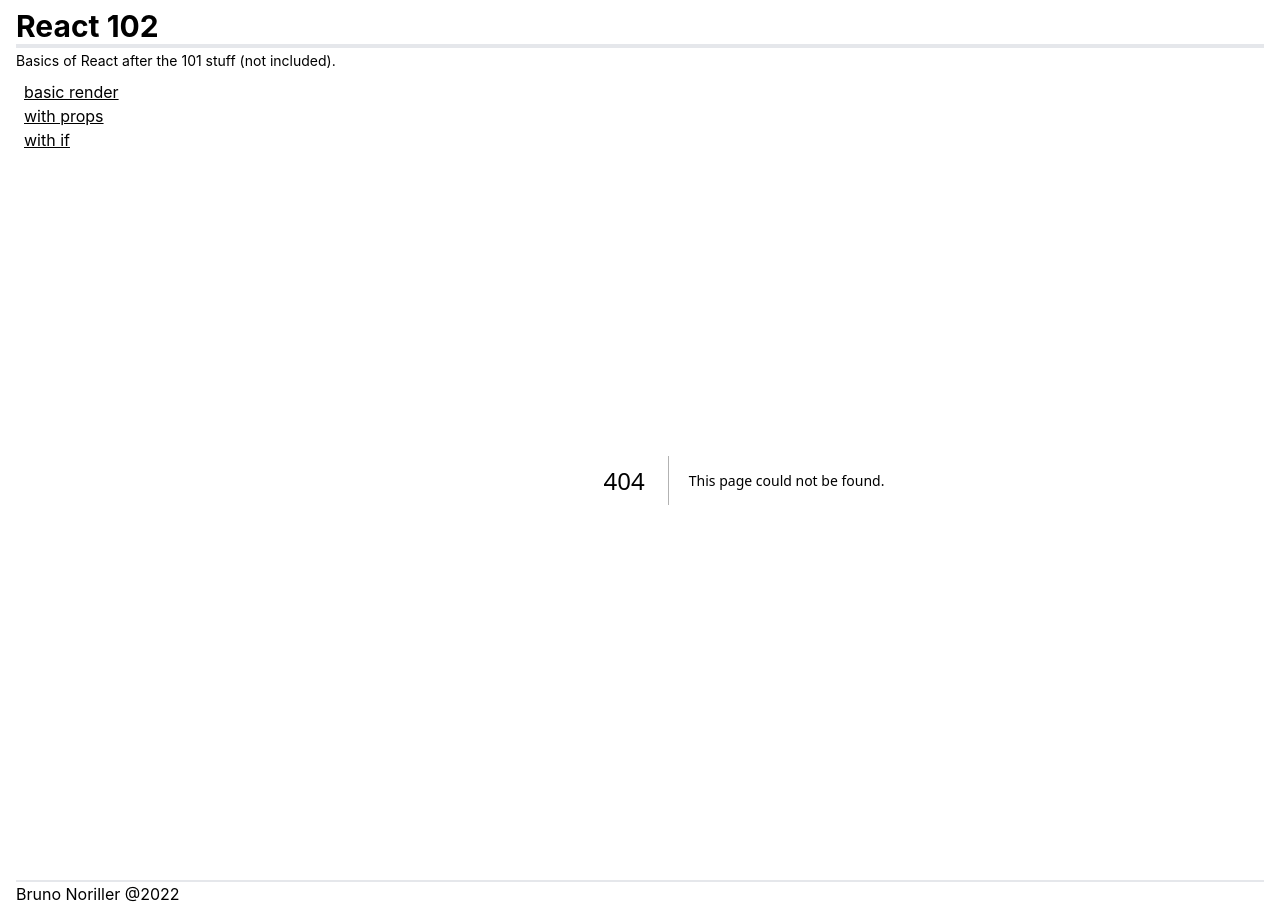
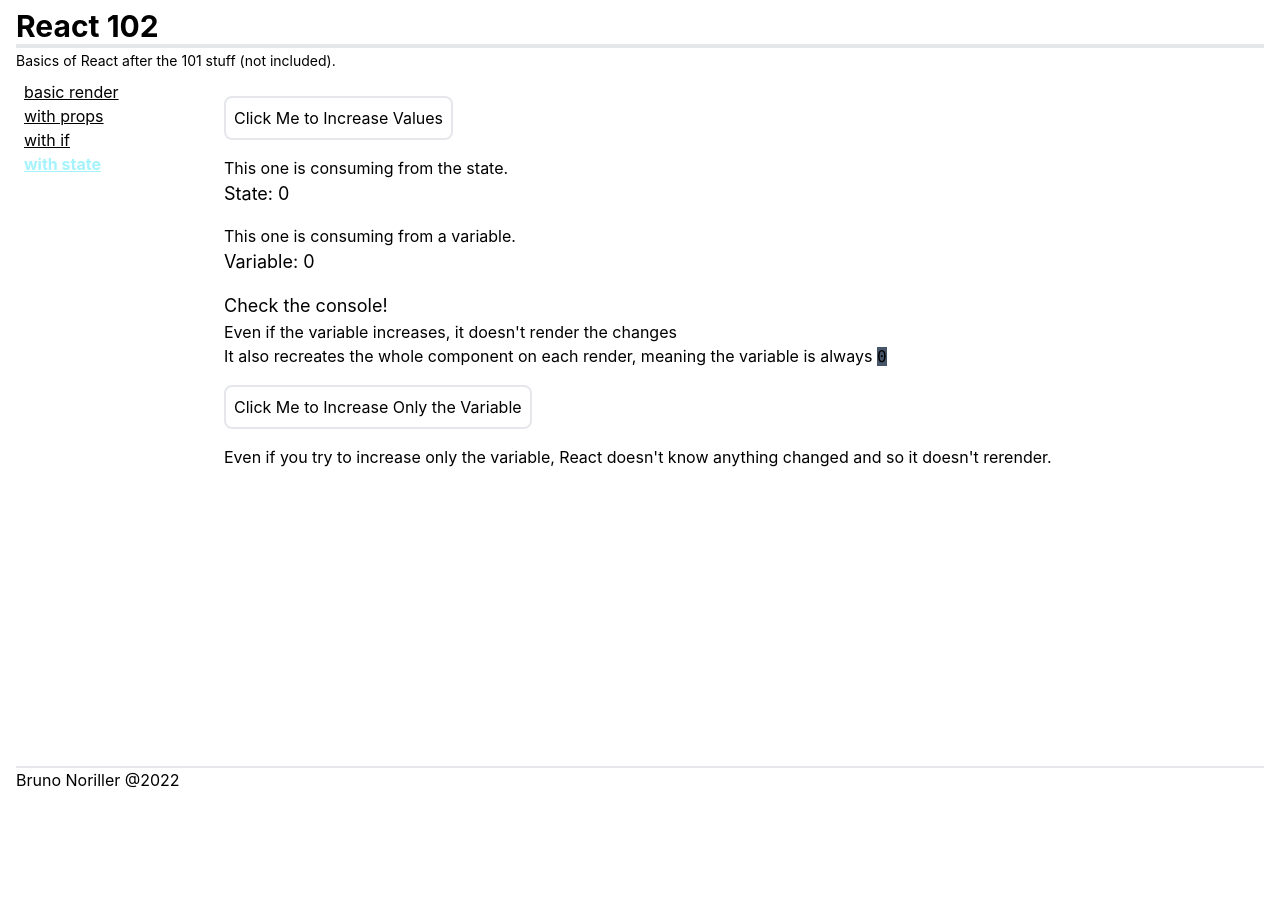
Before and after one commit to Noriller/react102, a Next.js app: page /4-state in a window 1280 px wide. Before the commit this address had no page. After the commit the page ends 800 px from the top, so only its background shows below. Built offline with nearby package versions, Linux system fonts and the light colour scheme.

Commit message:
adding state

```diff
--- /dev/null
+++ b/pages/4-state.tsx
@@ -0,0 +1,53 @@
+import { useState } from 'react';
+
+export default function WithState() {
+  const [state, setState] = useState(0);
+  let outsideState = 0;
+
+  const handleClick = (all = true) => {
+    all && setState(s => s + 1);
+    outsideState += 1;
+
+    console.log({ state, outsideState });
+  };
+
+  return (
+    <div>
+      <div className='my-4 border-2 rounded-lg p-2 w-max hover:text-blue-500'>
+        <button onClick={() => handleClick()}>
+          Click Me to Increase Values
+        </button>
+      </div>
+
+      <div className='my-4'>
+        <p>This one is consuming from the state.</p>
+        <p className='text-lg'>State: {state}</p>
+      </div>
+      <div className='my-4'>
+        <p>This one is consuming from a variable.</p>
+        <p className='text-lg'>Variable: {outsideState}</p>
+      </div>
+      <div className='my-4'>
+        <p className='text-lg'>Check the console!</p>
+        <p>
+          Even if the variable increases, it doesn&apos;t render the changes
+        </p>
+        <p>
+          It also recreates the whole component on each render, meaning the
+          variable is always <pre className='inline bg-slate-600'>0</pre>
+        </p>
+        <div>
+          <div className='my-4 border-2 rounded-lg p-2 w-max hover:text-blue-500'>
+            <button onClick={() => handleClick(false)}>
+              Click Me to Increase Only the Variable
+            </button>
+          </div>
+          <p>
+            Even if you try to increase only the variable, React doesn&apos;t
+            know anything changed and so it doesn&apos;t rerender.
+          </p>
+        </div>
+      </div>
+    </div>
+  );
+}
--- a/src/SideBar.tsx
+++ b/src/SideBar.tsx
@@ -8,6 +8,9 @@
     ['/1-basic', 'basic render'],
     ['/2-props', 'with props'],
     ['/3-if', 'with if'],
+    ['/4-state', 'with state'],
+    // ['/', ''],
+    // ['/', ''],
   ].map(([href, name]) => [href, name, href === router.asPath]);
 
   return (
```
